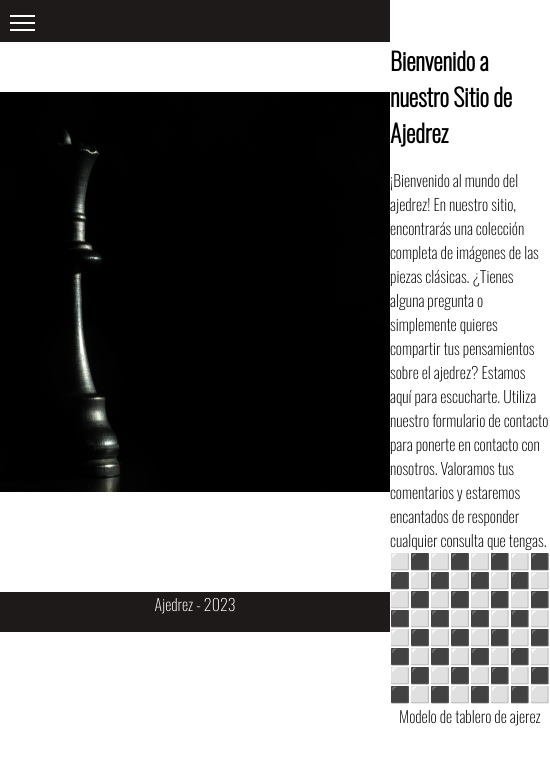
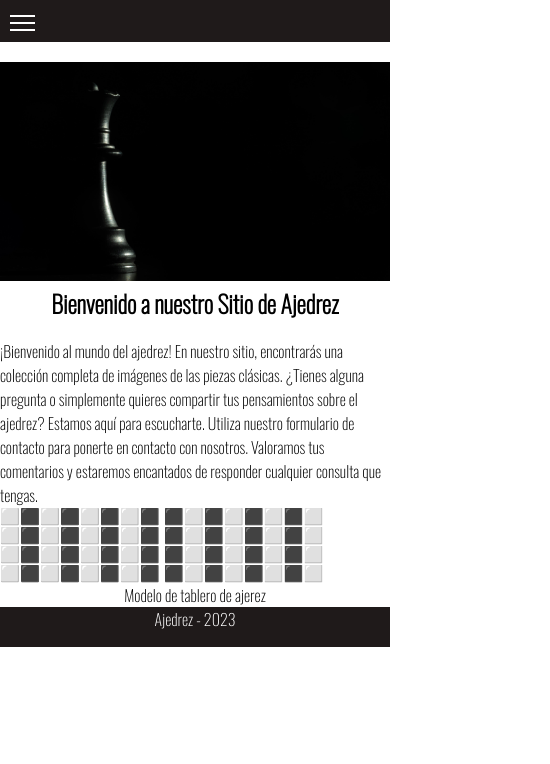
Before and after one commit to agustinsalum/chess.github.io, a plain HTML site: page index.html in a window 390 px wide. Shown: the whole page, 550 px wide, since content can reach past the window. Drawn offline with nearby package versions, Linux system fonts and the light colour scheme.

Commit message:
Ahora se ve mejor en celulares

```diff
--- a/assets/style/mobile.css
+++ b/assets/style/mobile.css
@@ -1,3 +1,5 @@
+@import url('https://fonts.googleapis.com/css2?family=Oswald:wght@200&display=swap');
+
 @media screen and (max-width: 768px) {
 
 
@@ -49,26 +51,21 @@
     /* main */
 
     .conteiner {
-        display: flex;
-        justify-content: space-between;
-        width: 100%;
-        height: 550px;
+        flex-direction: column;
+        height: auto;
     }
 
     /* aside */
 
     aside {
-        display: flex;
-        justify-content: center;
-        background-color: white;
-        width: 100%;
+        order: -1;
+        margin-top: 20px;
     }
 
     #image-aside {
-        width: 500px;
-        height: 400px;
-        margin-top: 50px;
-
+        width: 100%;
+        height: auto;
+        margin-top: 0;
     }
 
 
@@ -137,6 +134,14 @@
         font-family: 'Oswald', sans-serif;
         background-color: rgb(31, 26, 26);
         text-align: center;
+    }
+
+
+    .gallery {
+        width: 100%;
+        margin-top: 20px;
+        grid-template-columns: repeat(2, 50%);
+        grid-template-rows: 1fr 1fr 1fr 1fr;
     }
 
     .gallery {
```
